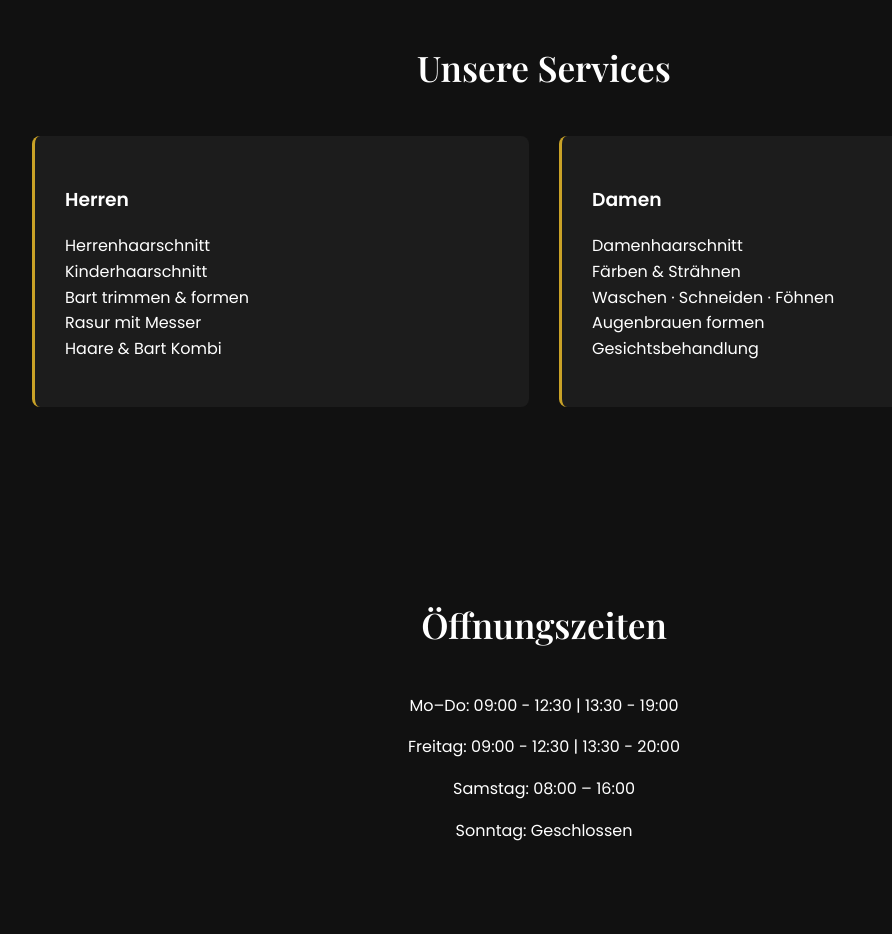
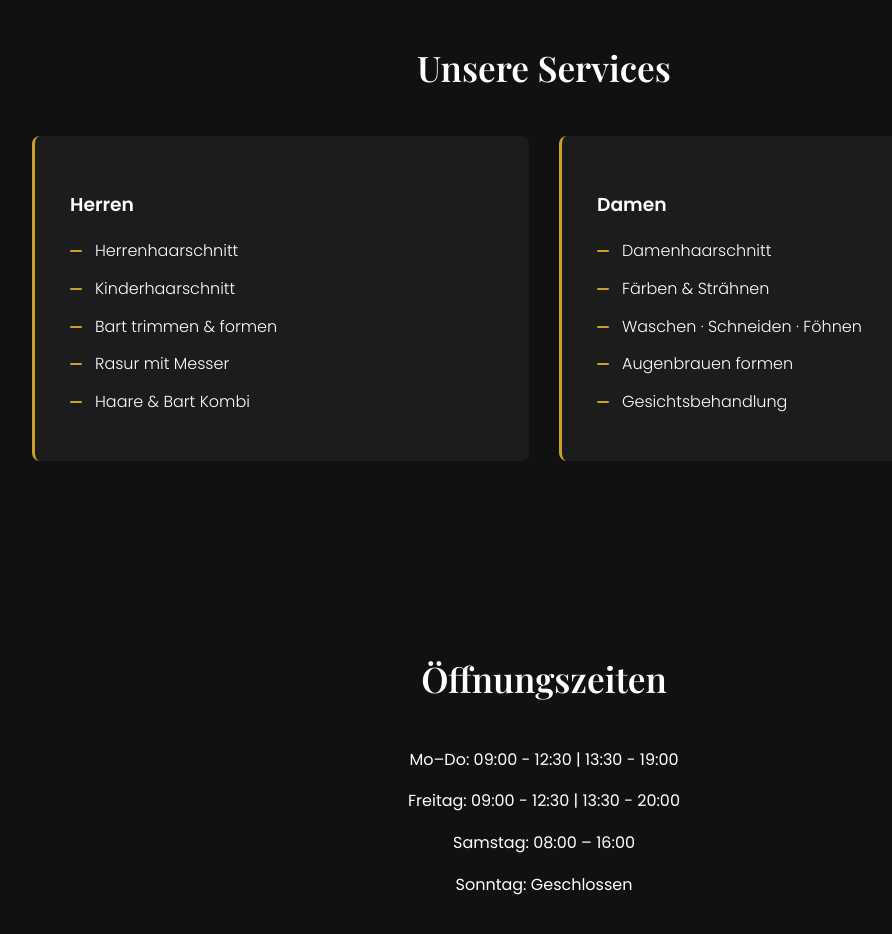
Before and after one commit to nilaksan97/SM_HairandBeauty, a plain HTML site: page index.html in a window 1280 px wide. Shown: the part 2560-3494 px from the top of the page, without its empty margins (96-988 px from the left). Drawn offline with nearby package versions, Linux system fonts and the light colour scheme.

Commit message:
bulletpoints

```diff
--- a/index.html
+++ b/index.html
@@ -15,7 +15,7 @@
     }
 
     header {
-      /* Replace the URL below with your own main header image */
+      /* Hintergrundbild für den Header - Du kannst hier später auch ein eigenes Bild aus dem Pics-Ordner nehmen */
       background: linear-gradient(rgba(0,0,0,0.6), rgba(0,0,0,0.7)),
       url('https://images.unsplash.com/photo-1517832606299-7ae9b720a186');
       background-size: cover;
@@ -84,7 +84,7 @@
     }
 
     .gallery-item {
-      aspect-ratio: 3 / 4; /* Maintains Portrait (Hochformat) Ratio */
+      aspect-ratio: 3 / 4; /* Hochformat-Verhältnis */
       background: #222;
       overflow: hidden;
       border-radius: 8px;
@@ -109,9 +109,34 @@
 
     .card {
       background: #1c1c1c;
-      padding: 30px;
+      padding: 35px;
       border-radius: 8px;
       border-left: 3px solid #c9a227;
+    }
+
+    /* Schöne goldene Bulletpoints */
+    .card ul {
+      list-style: none;
+      padding: 0;
+      margin: 0;
+    }
+
+    .card li {
+      position: relative;
+      padding-left: 25px;
+      margin-bottom: 12px;
+      font-weight: 300;
+    }
+
+    .card li::before {
+      content: "";
+      position: absolute;
+      left: 0;
+      top: 12px;
+      width: 12px;
+      height: 2px;
+      background-color: #c9a227;
+      border-radius: 2px;
     }
 
     footer {
@@ -165,7 +190,6 @@
     <div class="gallery-item"><img src="Pics/image4.jpeg" alt="Barber Work"></div>
     <div class="gallery-item"><img src="Pics/image5.jpeg" alt="Barber Work"></div>
     <div class="gallery-item"><img src="Pics/image6.jpeg" alt="Barber Work"></div>
-
   </div>
 </section>
 
@@ -174,7 +198,7 @@
   <div class="services">
     <div class="card">
       <h3>Herren</h3>
-      <ul style="list-style: none; padding: 0;">
+      <ul>
         <li>Herrenhaarschnitt</li>
         <li>Kinderhaarschnitt</li>
         <li>Bart trimmen & formen</li>
@@ -184,7 +208,7 @@
     </div>
     <div class="card">
       <h3>Damen</h3>
-      <ul style="list-style: none; padding: 0;">
+      <ul>
         <li>Damenhaarschnitt</li>
         <li>Färben & Strähnen</li>
         <li>Waschen · Schneiden · Föhnen</li>
@@ -210,7 +234,7 @@
   <div style="text-align:center;">
     <p>📍 Bahnhofstrasse 19, 6440 Brunnen</p>
     <p>📞 <a href="tel:0418220019">041 822 00 19</a></p>
-    <p>📲 <a href="https://www.instagram.com/reel/DGxh4eMM1zv/">Instagram</a></p>
+    <p>📲 <a href="https://www.instagram.com/reel/DGxh4eMM1zv/" target="_blank">Instagram</a></p>
   </div>
 </section>
 
```
